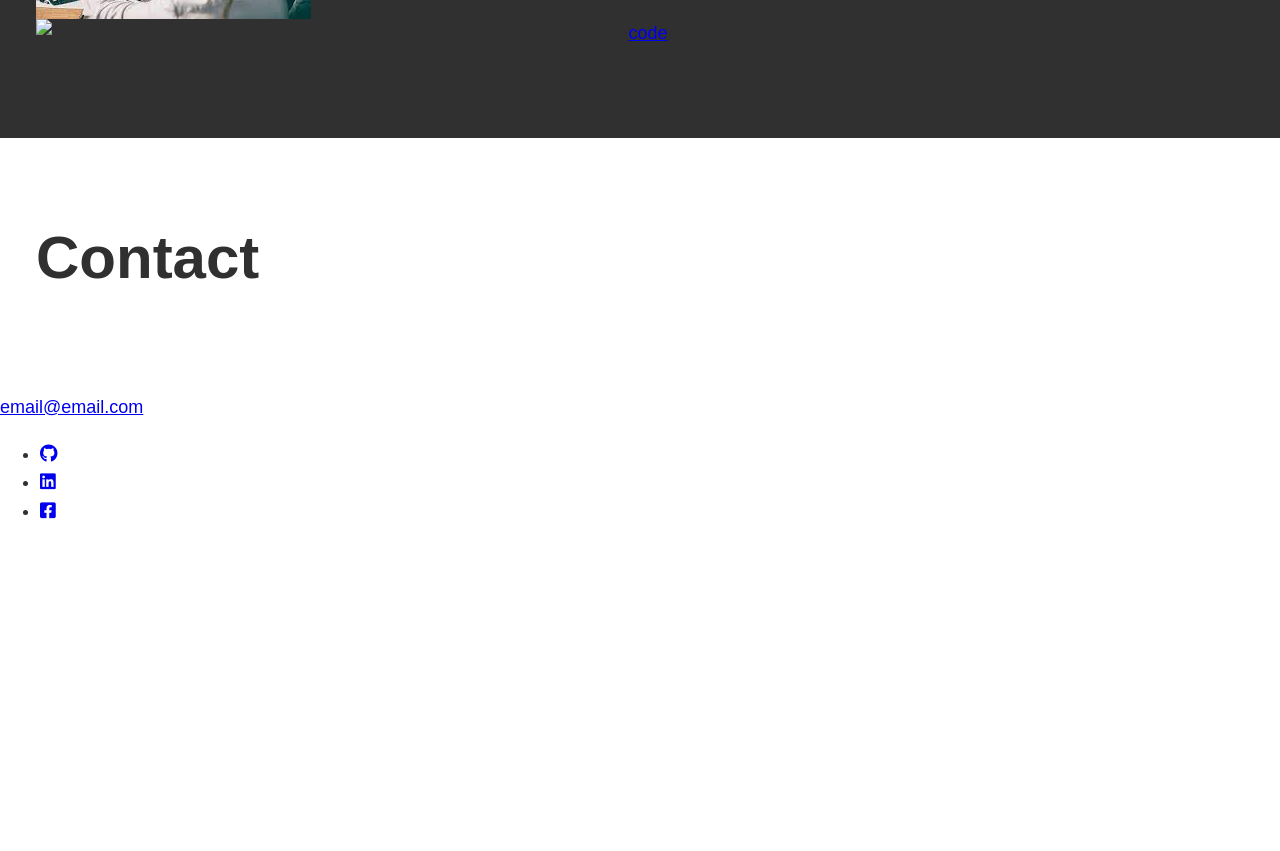
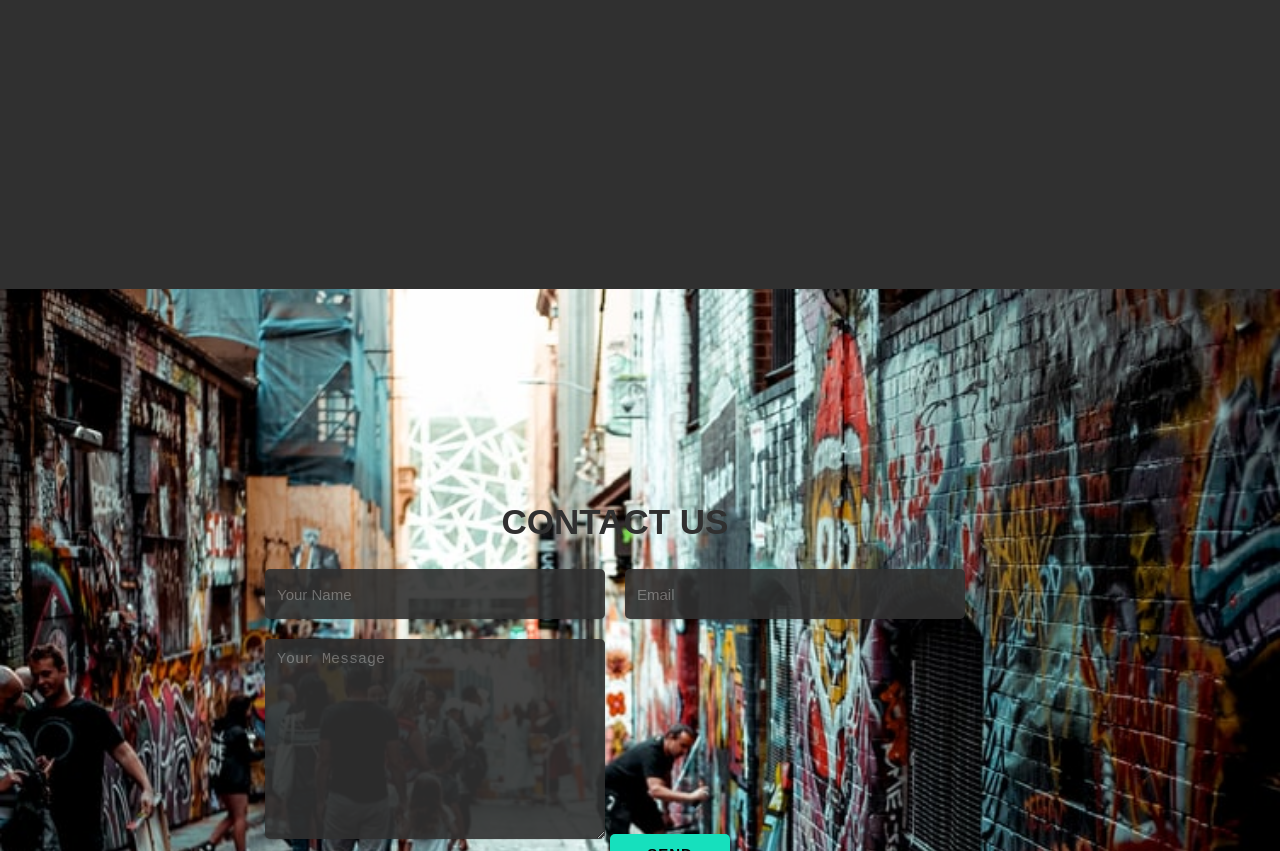
Before and after one commit to Zmudge/Portfolio-main, a plain HTML site: page inner-folder/index.html in a window 1280 px wide. Shown: the part 2860-3711 px from the top of the page. Before the commit the page ends 3404 px from the top, so only its background shows below. Drawn offline with Linux system fonts and the light colour scheme.

Commit message:
contactform

```diff
--- a/inner-folder/image/styless.css
+++ b/inner-folder/image/styless.css
@@ -278,13 +278,17 @@ header {
     background-blend-mode: multiply;
     color: var(--clr-light);
     text-align: center;
-    padding: 100px;
-    margin-bottom: 4em;
+    padding: 150px;
+    border-radius: 0;
+    margin-bottom: 1em;
 }
 
 .section__title--services {
     color: car(--clr-accent);
-    position: relative;
+    background-color: var(--clr-dark);
+    text-align: center;
+    align-items: center;
+    justify-content: center;
 }
 
 .section__title--services::after {
@@ -364,24 +368,34 @@ header {
     background-color: var(--clr-dark);
     color: var(--clr-light);
     text-align: center;
+    align-items: center;
+    justify-content: center;
 }
 
 .portfolio {
     display: grid;
-    grid-template-columns: repeat(auto-fit, minmax(300px, 1fr);
-    max-width: 200px;
-    margin: 0 auto;
+    justify-content: space-between;
+    max-width: 400px;
+    margin: 0;
+    grid-template-columns: repeat(4, 1fr);
+    grid-template-rows: 40vh 30vh 30vh;
+    grid-gap: 10px;
+    padding: 0.5rem;
+
 }
 
 .portfolio__item {
     background: var(--clr-accent);
     overflow: hidden;
+    height: 310px;
 }
 
 .portfolio__img {
     transition:
         transform 750ms cubic-bezier(.5, 0, .5, 1),
         opacity 250ms linear;
+        grid-area: photo;
+    height: 310px;
 }
 
 .portfolio__item:focus {
@@ -393,6 +407,114 @@ header {
     transform: scale(1.2);
     opacity: .75;
 }
+/*CONTACT FORM*/
+
+.contacts {
+    min-height: 100vh;
+    background-image: url("alleyway.jpg");
+    background-size: cover;
+    display: flex;
+    justify-content: center;
+    align-items: center;
+}
+
+.contact-form {
+    max-width: 700px;
+    margin-right: 50px;
+    flex: 1;
+}
+
+.contact-title {
+    color: var(--clr-dark);
+    text-align: center;
+    font-size: 35px;
+    text-transform: uppercase;
+    margin-bottom: 30px;
+}
+
+.contact-form .text-box {
+    background: var(--clr-dark);
+    color: #fff;
+    border: none;
+    width: calc(50% - 10px);
+    height: 50px;
+    padding: 12px;
+    font-size: 15px;
+    border-radius: 5px;
+    box-shadow: 0 1px 1px rgba(0 ,0 ,0 ,0.1);
+    margin-bottom: 20px;
+    opacity: 0.9;
+}
+
+.contact-form .text-box:first-child {
+    margin-right: 15px;
+}
+
+.contact-form textarea {
+    background: #000;
+    color: #fff;
+    border: none;
+    width: 100%;
+    padding: 12px;
+    font-size: 15px;
+    min-height: 200px;
+    max-height: 400px;
+    resize: vertical;
+    border-radius: 5px;
+    box-shadow: 0 1px 1px rgba(0 ,0 ,0 ,0.1);
+    margin-bottom: 20px;
+    opacity: 0.9;
+}
+
+.contact-form .send-btn {
+    float: center;
+    background: var(--clr-accent);
+    border: none;
+    width: 120px;
+    height: 40px;
+    font-size: 15px;
+    font-weight: 600;
+    text-transform: uppercase;
+    letter-spacing: 1px;
+    border-radius: 5px;
+    cursor: pointer;
+    transition: 0.5s;
+    transition-property: background;
+}
+
+.contact-form .send-btn:hover {
+    background: var(--clr-dark);
+}
+
+@media screen and (max-width: 950px){
+    .contacts{
+        flex-direction: column;
+    }
+}
+
+/*ALERT MESSAGE*/
+
+/*.alert-success {
+    z-index: 1;
+    background: var(--clr-accent);
+    padding: 20px 40px;
+    min-width: 400px;
+    position: fixed;
+    right: 0;
+    top: 10px;
+    border-radius: 4px;
+}
+
+.alert-error {
+    z-index: 1;
+    font-size: 18px;
+    padding: 20px 40px;
+    min-width: 400px;
+    position: fixed;
+    right: 0;
+    top: 10px;
+    background: #ebc334;
+}*/
 
 /*FOOTER*/
 
--- a/inner-folder/index.html
+++ b/inner-folder/index.html
@@ -79,7 +79,7 @@
                      eum consequatur nemo! Nemo blanditiis repellendus saepe.</p>
                 </div>
             </div>
-            <a href="#projects" class="btn">My Work</a>
+
         </section>
     <!--END SERVICES-->
 
@@ -103,15 +103,30 @@
                     </a>
     <!--PORTFOLIO ITEM 4-->
                     <a href="#" class="portfolio__item">
-                        <img src="image/vanc" alt="code" class="portfolio__img">
+                        <img src="image/homeoffice.jpg" alt="code" class="portfolio__img">
                     </a>
+                    <a href="#projects" class="btn">My Work</a>
                 </div>
         </section>
+    <!--ALERT MESSAGE
+        <div class="alert-success">
+            <span>Message Sent, I'll get back to you ASAP.</span>
+        </div>
+        <div class="alert-error">
+            <span>Something went wrong! Please try again</span>
+        </div>-->
 
     <!--CONTACT-->
-    <section class="contacts" id="contact">
-            <h2 class="section__title">Contact</h2>
-            <p class="section__subtitle"></p>
+    <section class="contacts" id="contacts">
+       <div class="contact-form">
+           <h2 class="contact-title">Contact Us</h2>
+           <form class="contact" action="" method="POST">
+               <input type="text" name="name" class="text-box" placeholder="Your Name" required>
+               <input type="email" name="email" class="text-box" placeholder="Email" required>
+               <textarea name="message" rows="5" class="text-box" placeholder="Your Message" required></textarea>
+               <input type="submit" name="submit" class="send-btn" value="Send">
+           </form>
+       </div>
     </section>
 
     <!--FOOTER/SOCIALS-->
--- a/inner-folder/main.js
+++ b/inner-folder/main.js
@@ -1,5 +1,5 @@
 const navToggle = document.querySelector('.nav-toggle');
-const navLinks = document.querySelectorAll('nav__link')
+const navLinks = document.querySelectorAll('.nav__link')
 
 navToggle.addEventListener('click', () => {
     document.body.classList.toggle('nav-open')
```
Also changed, not shown: inner-folder/image/alleyway.jpg (added).
